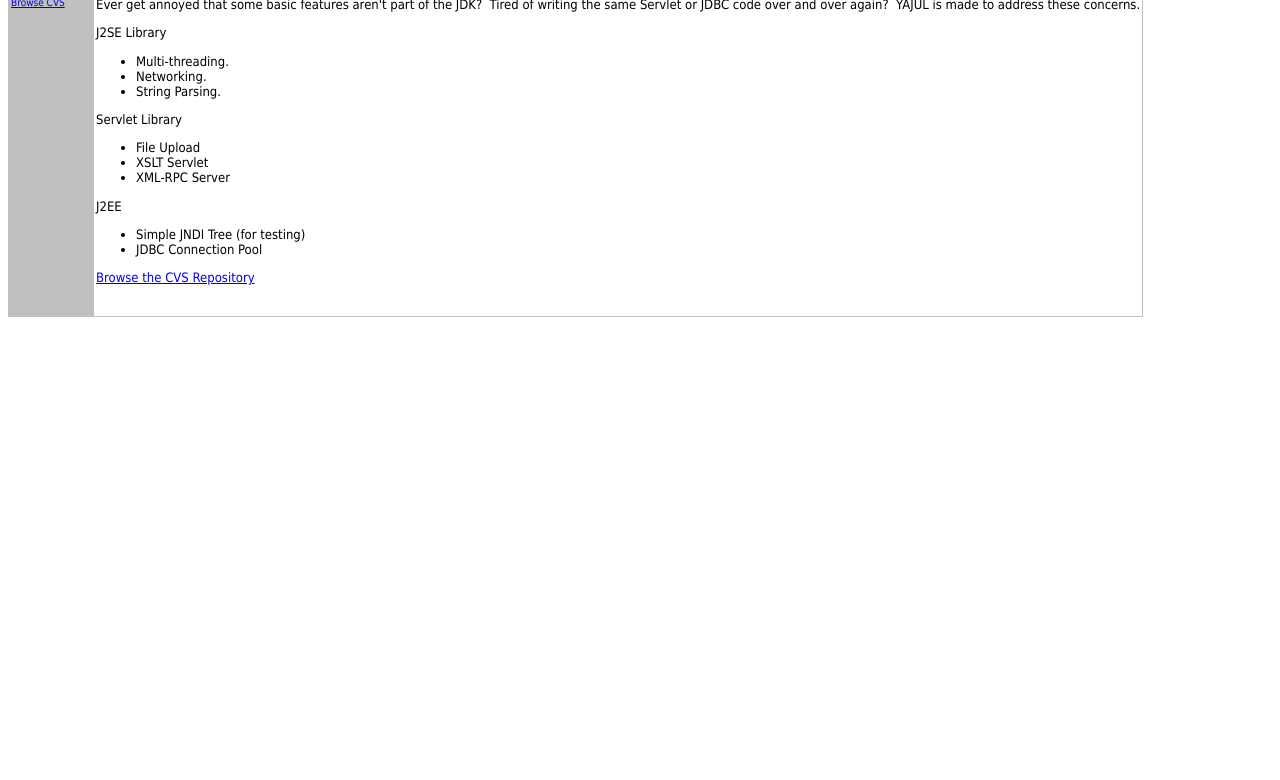
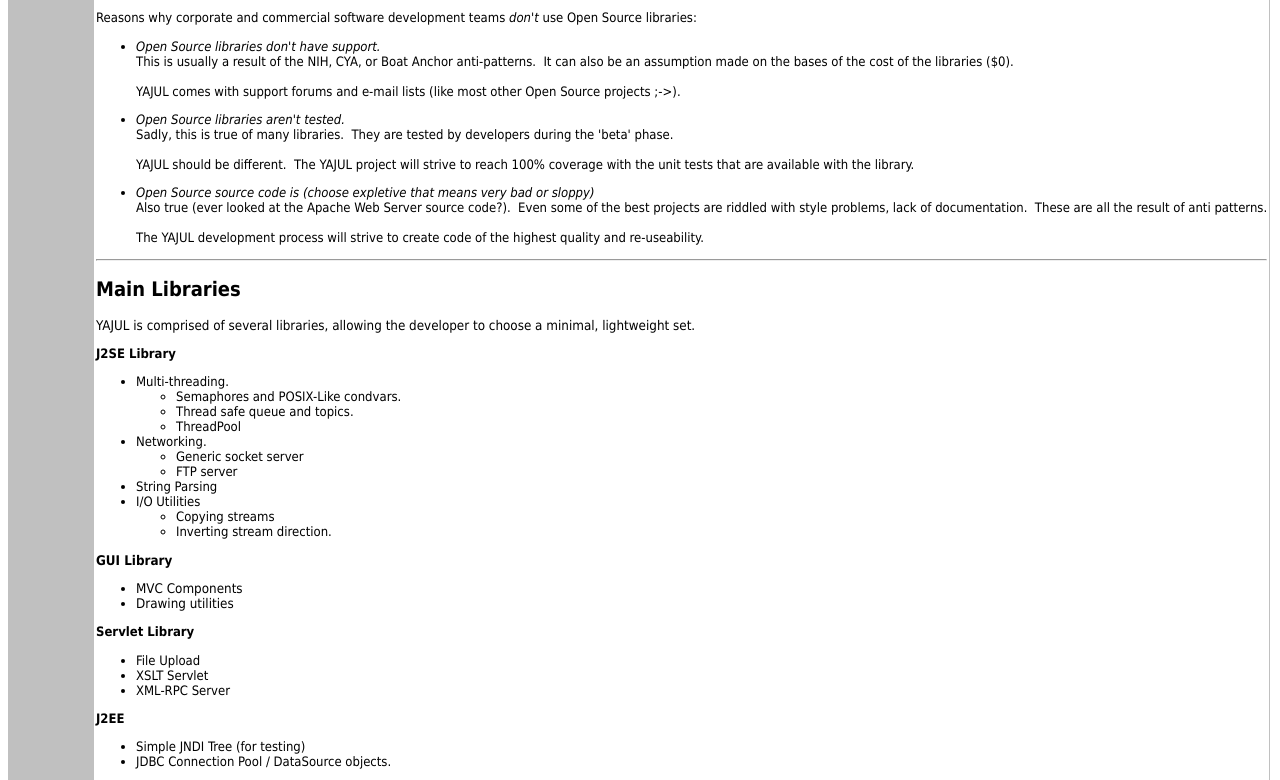
Before and after one commit to joshuadavis/yajul, a plain HTML site: page web/index.html in a window 1280 px wide. Shown: the part 100-880 px from the top of the page. Before the commit the page ends 800 px from the top, so only its background shows below. Drawn offline with Linux system fonts and the light colour scheme.

Commit message:
Fix / add project web.

```diff
--- a/web/index.html
+++ b/web/index.html
@@ -28,7 +28,12 @@ td           { font-family: Tahoma; font-size: 10pt }
       <h1 align="center">YAJUL</h1>
       <p align="center"><b>Yet Another Java Utility Library</b>
           </td>
-          <td width="140"><img border="0" src="http://cvs.sourceforge.net/sourceforge_whitebg.gif" width="136" height="79"></td>
+          <td width="140">
+          <A href="http://sourceforge.net">
+          <IMG src="http://sourceforge.net/sflogo.php?group_id=56167&amp;type=6"
+          width="210" height="62" border="0" alt="SourceForge Logo">
+          </A>
+          </td>
         </tr>
       </table>
     </td>
@@ -40,26 +45,87 @@ td           { font-family: Tahoma; font-size: 10pt }
 <p><font size="2">Ever get annoyed that some basic features aren't part of the JDK?&nbsp; Tired
 of writing the same Servlet or JDBC code over and over again?&nbsp; YAJUL is
 made to address these concerns.</font></p>
-<p><font size="2">J2SE Library</font></p>
+<p><font size="2">Reasons why corporate and commercial software development
+teams <i>don't</i> use Open Source libraries:</font></p>
 <ul>
-  <li><font size="2">Multi-threading.</font></li>
-  <li><font size="2">Networking.</font></li>
-  <li><font size="2">String Parsing.</font></li>
+  <li>
+    <p><font size="2"><i>Open Source libraries don't have support.</i><br>
+    This is usually a result of the NIH, CYA, or Boat Anchor
+    anti-patterns.&nbsp; It can also be an assumption made on the bases of the
+    cost of the libraries ($0).<br>
+    <br>
+    YAJUL comes with support forums and e-mail lists (like most other Open
+    Source projects ;-&gt;).</font></p>
+  </li>
+  <li>
+    <p><font size="2"><i>Open Source libraries aren't tested.<br>
+    </i>Sadly, this is true of many libraries.&nbsp; They are tested by
+    developers during the 'beta' phase.<br>
+    <br>
+    YAJUL should be different.&nbsp; The YAJUL project will strive to reach 100%
+    coverage with the unit tests that are available with the library.</font></p>
+  </li>
+  <li>
+    <p><font size="2"><i>Open Source source code is (choose expletive that means
+    very bad or sloppy)<br>
+    </i>Also true (ever looked at the Apache Web Server source code?).&nbsp;
+    Even some of the best projects are riddled with style problems, lack of
+    documentation.&nbsp; These are all the result of anti patterns.<br>
+    <br>
+    The YAJUL development process will strive to create code of the highest
+    quality and re-useability.</font></p>
+  </li>
 </ul>
-<p><font size="2">Servlet Library</font></p>
+<hr>
+<h2>Main Libraries</h2>
+<p>YAJUL is comprised of several libraries, allowing the developer to choose a
+minimal, lightweight set.</p>
+<p><font size="2"><b>J2SE Library</b></font></p>
+<ul>
+  <li><font size="2">Multi-threading.</font>
+    <ul>
+      <li><font size="2">Semaphores and POSIX-Like condvars.</font></li>
+      <li><font size="2">Thread safe queue and topics.</font></li>
+      <li><font size="2">ThreadPool</font></li>
+    </ul>
+  </li>
+  <li><font size="2">Networking.</font>
+    <ul>
+      <li><font size="2">Generic socket server</font></li>
+      <li><font size="2">FTP server</font></li>
+    </ul>
+  </li>
+  <li><font size="2">String Parsing</font></li>
+  <li><font size="2">I/O Utilities</font>
+    <ul>
+      <li><font size="2">Copying streams</font></li>
+      <li><font size="2">Inverting stream direction.</font></li>
+    </ul>
+  </li>
+</ul>
+<p><b>GUI Library</b></p>
+<ul>
+  <li>MVC Components</li>
+  <li>Drawing utilities</li>
+</ul>
+<p><font size="2"><b>Servlet Library</b></font></p>
 <ul>
   <li><font size="2">File Upload</font></li>
   <li><font size="2">XSLT Servlet</font></li>
   <li><font size="2">XML-RPC Server</font></li>
 </ul>
-<p><font size="2">J2EE</font></p>
+<p><font size="2"><b>J2EE</b></font></p>
       <ul>
         <li><font size="2">Simple JNDI Tree (for testing)</font></li>
-        <li><font size="2">JDBC Connection Pool</font></li>
+        <li><font size="2">JDBC Connection Pool / DataSource objects.</font></li>
       </ul>
+<hr>
+<h2>Links</h2>
       <p><a href="http://cvs.sourceforge.net/cgi-bin/viewcvs.cgi/yajul/"><font size="2">Browse
       the CVS Repository</font></a></p>
-      <p>&nbsp;</td>
+<p><font size="2">YAJUL Developers: </font><a href="https://sourceforge.net/projects/yajul/">Log
+In to the YAJUL project on Sourceforge</a></p>
+    </td>
   </tr>
 </table>
 </body>
```
Also changed, not shown: web/_vti_cnf/index.html (+11 -11 lines), 4 other files.
